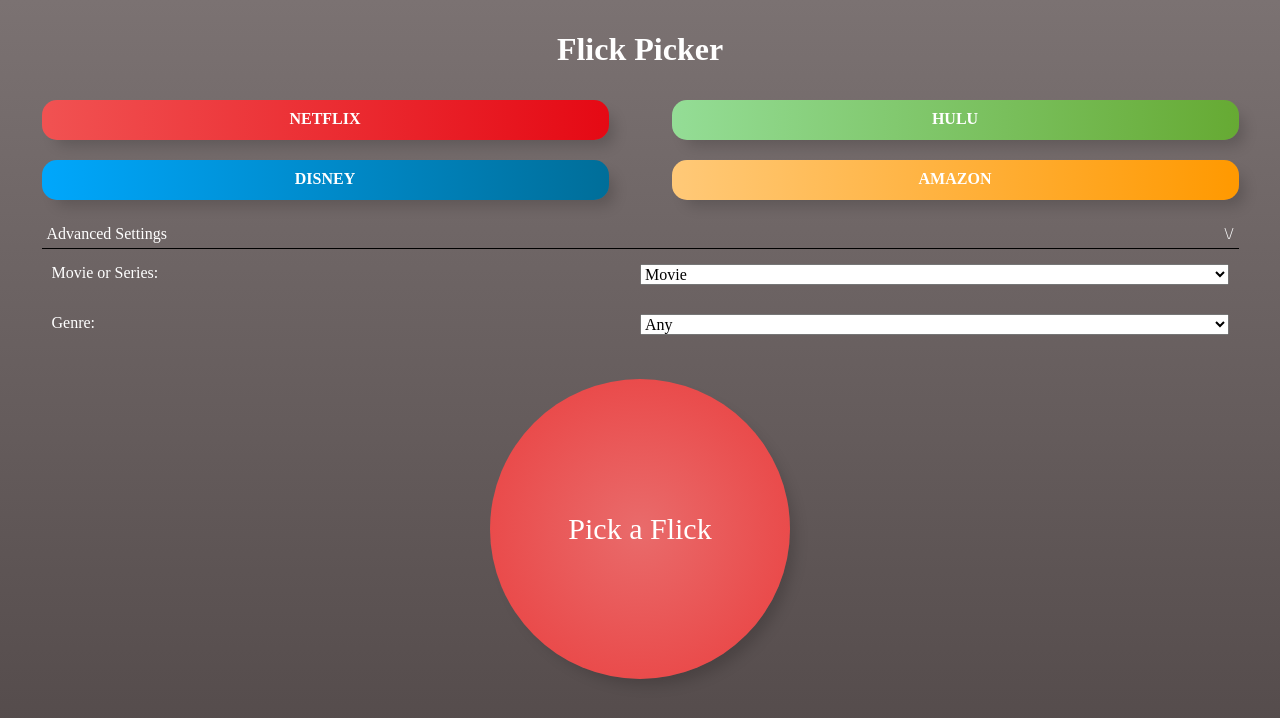
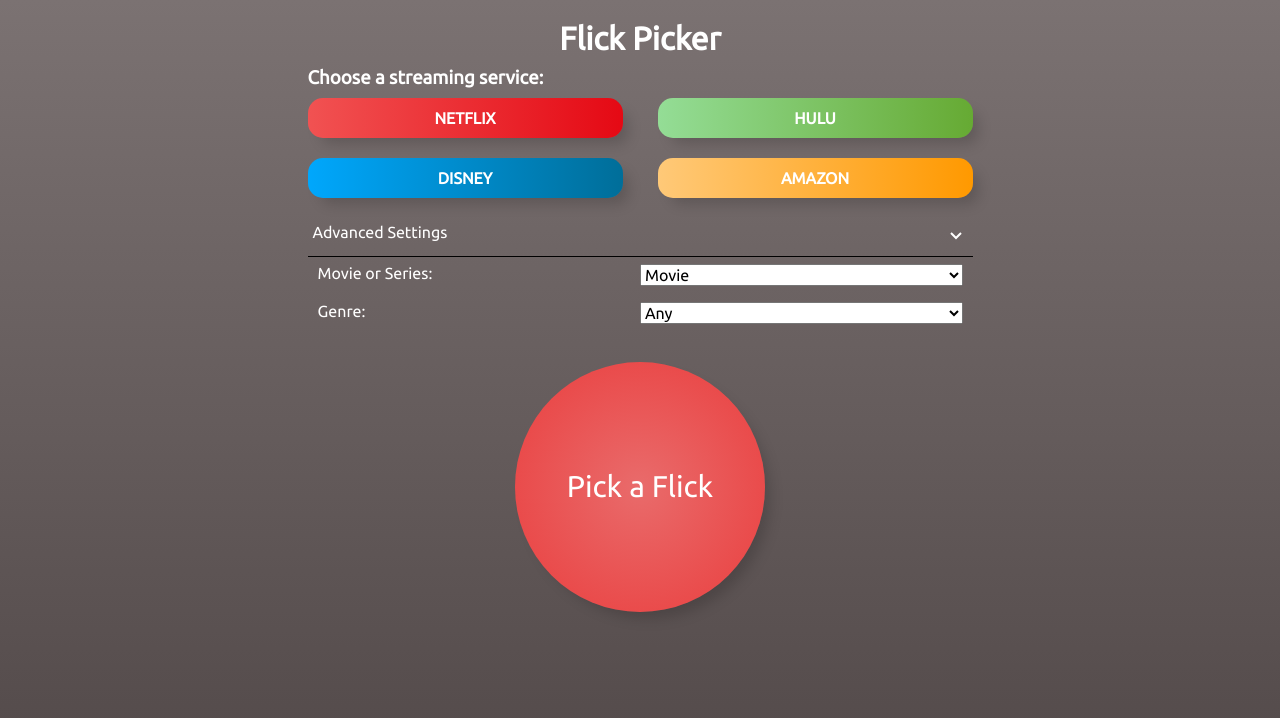
Before and after one commit to lukegronert/Flick-Picker, a React (Create React App) app: page / in a window 1280 px wide. Shown: the top 718 px of the page. Built offline with nearby package versions, Linux system fonts and the light colour scheme; no server answers.

Commit message:
New font. New layout for tablet/desktop screens. Added 'Choose a streaing service:' to top of main page. New color for loader.

```diff
--- a/public/index.html
+++ b/public/index.html
@@ -4,6 +4,9 @@
     <meta charset="utf-8" />
     <meta name="viewport" content="width=device-width, initial-scale=1" />
     <meta name="theme-color" content="#000000" />
+    <link rel="preconnect" href="https://fonts.googleapis.com">
+    <link rel="preconnect" href="https://fonts.gstatic.com" crossorigin>
+    <link href="https://fonts.googleapis.com/css2?family=Ubuntu&display=swap" rel="stylesheet">
     <meta
       name="description"
       content="Web application used to generate a random movie or series from popular streaming services."
--- a/src/App.js
+++ b/src/App.js
@@ -109,7 +109,7 @@
     return(
       <section className="container">
         <div className="loader-div">
-          <Grid color="blue" height="100%" width="100%" className="loader-spinner"/>
+          <Grid color="rgba(234, 62, 62, 1)" height="100%" width="100%" className="loader-spinner"/>
         </div>
       </section>
     )
@@ -130,6 +130,7 @@
           <h1 className="header">Flick Picker</h1>
         </header>
         <section className="buttons-section">
+          <h3>Choose a streaming service:</h3>
           <section className="stream-buttons-section">
             <div className="stream-buttons-column">
               <StreamButton brand="netflix" setService={setService}/>
@@ -140,9 +141,9 @@
               <StreamButton brand="amazon" setService={setService}/>
             </div>
           </section>
-        <section className="advanced-settings-section">
-          <AdvancedSettings setMovieOrSeries={setMovieOrSeries} setGenre={setGenre} />
-        </section>
+          <section className="advanced-settings-section">
+            <AdvancedSettings setMovieOrSeries={setMovieOrSeries} setGenre={setGenre} />
+          </section>
           <section className="generate-button-section">
             <GenerateButton pickFlick={pickFlick} service={service} movieOrSeries={movieOrSeries} genre={genre} />
           </section>
--- a/src/components/AdvancedSettings.js
+++ b/src/components/AdvancedSettings.js
@@ -1,5 +1,6 @@
 import React from 'react'
 import '../styles/advancedSettings.css';
+import downArrow from '../icons/chevron-down.svg';
 
 export default function AdvancedSettings({setMovieOrSeries, setGenre}) {
     const addAnimation = () => {
@@ -17,7 +18,7 @@
     <section className="advanced-settings-container">
         <div className="advanced-settings-header" onClick={() => addAnimation()}>
             <p>Advanced Settings</p>
-            <p>\/</p>
+            <p><img src={downArrow} /></p>
         </div>
         <section className="settings dropdown-animation">
             <div className="settings-option">
--- a/src/components/MovieCard.js
+++ b/src/components/MovieCard.js
@@ -17,12 +17,12 @@
     if(movieOrSeries === 'movie') {
         return (
           <section className="movie-display-container">
-              <h1>{title}</h1>
               <section className="image-details-section">
                 <section className="image">
                     <img src={correctImage} alt={`Image for ${title}`}></img>
                 </section>
                 <section className="details">
+                    <h1>{title}</h1>
                     <p>Cast: {cast.map((member, index) => {
                         {/* index ? ', ' : ' ' -> Skips first member because 0 is false
                             Puts a comma and space before every member
@@ -33,12 +33,19 @@
                     })}</p>
                     <p>IMDb Rating: {imdbRating}</p>
                     <p>Runtime: {runtime} minutes</p>
-                    <p className="desktop-overview">{overview}</p>
+                    <div className="desktop-overview">
+                        <p>{overview}</p>
+                        <div className="button-div">
+                            <button className="back-button" onClick={() => setDisplayMovie(false)}>BACK</button>
+                        </div>
+                    </div>
                 </section>
               </section>
-              <p className="mobile-overview">{overview}</p>
-              <div className="button-div">
-                <button className="back-button" onClick={() => setDisplayMovie(false)}>BACK</button>
+              <div className="mobile-overview">
+                <p>{overview}</p>
+                <div className="button-div">
+                    <button className="back-button" onClick={() => setDisplayMovie(false)}>BACK</button>
+                </div>
               </div>
           </section>
         )
--- a/src/styles/advancedSettings.css
+++ b/src/styles/advancedSettings.css
@@ -35,7 +35,7 @@
     opacity: 0;
   }
   to {
-    height: 100px;
+    height: 75px;
     opacity: 1;
   }
 }
@@ -48,7 +48,7 @@
 
 @keyframes raiseup {
   from {
-    height: 100px;
+    height: 75px;
     opacity: 1;
   }
   to {
--- a/src/styles/app.css
+++ b/src/styles/app.css
@@ -3,6 +3,16 @@
   --disney: #006e99;
   --hulu: #66aa33;
   --amazon: #ff9900;
+}
+
+body {
+  background: rgb(80, 71, 71);
+  background: linear-gradient(
+    0deg,
+    rgba(80, 71, 71, 1) 0%,
+    rgba(123, 114, 114, 1) 100%
+  );
+  font-family: "Ubuntu", sans-serif;
 }
 
 .container {
@@ -12,17 +22,19 @@
   flex-direction: column;
   color: white;
   padding: 10px;
-  background: rgb(80, 71, 71);
-  background: linear-gradient(
-    0deg,
-    rgba(80, 71, 71, 1) 0%,
-    rgba(123, 114, 114, 1) 100%
-  );
+}
+
+@media only screen and (min-width: 600px) {
+  .container {
+    max-width: 700px;
+    margin: 0 auto;
+  }
 }
 
 .header {
   width: 100%;
   text-align: center;
+  margin: 10px 0;
   height: 10%;
 }
 
@@ -33,11 +45,16 @@
   width: 100%;
 }
 
+.buttons-section h3 {
+  margin: 0 2.5%;
+}
+
 .stream-buttons-section {
   display: flex;
   flex-direction: row;
   width: 100%;
 }
+
 .stream-buttons-column {
   display: flex;
   flex-direction: column;
--- a/src/styles/generateButton.css
+++ b/src/styles/generateButton.css
@@ -20,3 +20,10 @@
 .generate-button:hover {
   transform: scale(1.1);
 }
+
+@media only screen and (min-width: 500px) {
+  .generate-button {
+    height: 250px;
+    width: 250px;
+  }
+}
--- a/src/styles/movieCard.css
+++ b/src/styles/movieCard.css
@@ -1,3 +1,7 @@
+.movie-display-container {
+  margin: auto 0;
+}
+
 .image-details-section {
   display: flex;
   justify-content: space-between;
```
Also changed, not shown: src/icons/chevron-down.svg (added).
